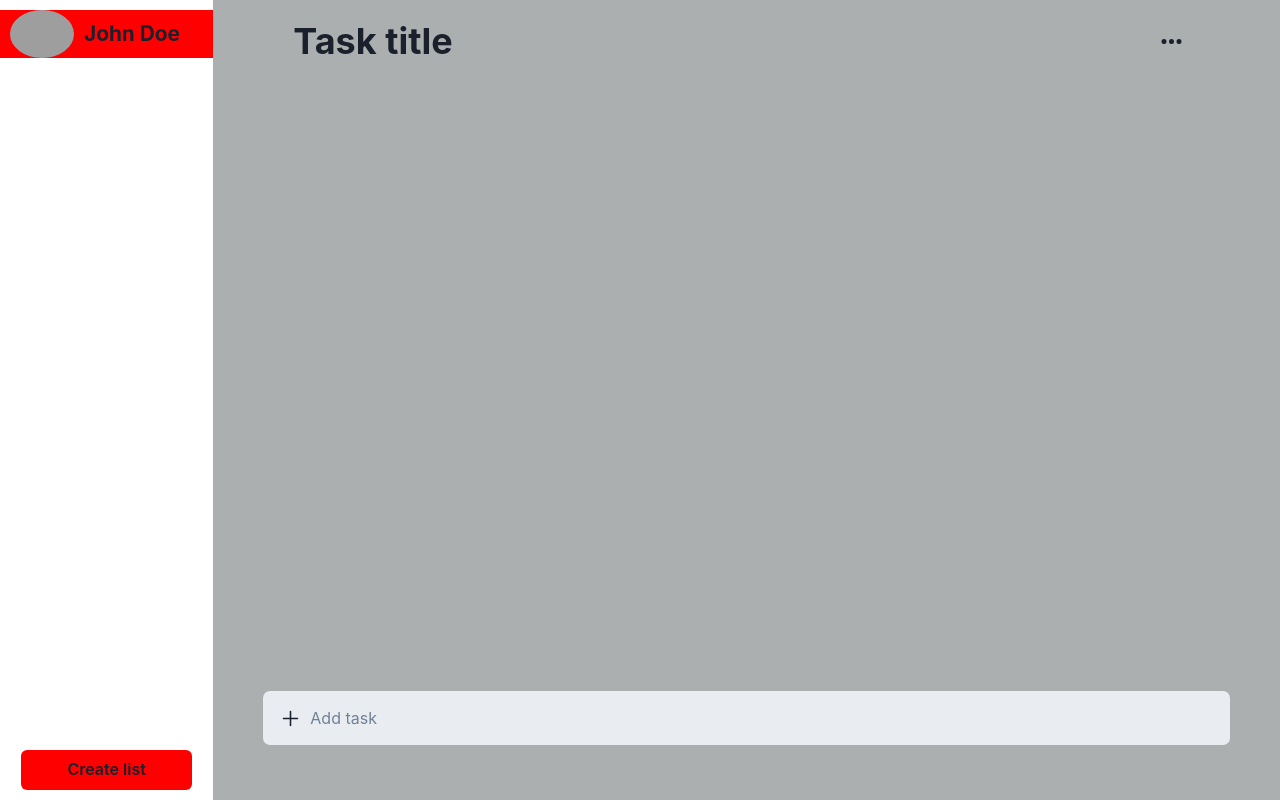
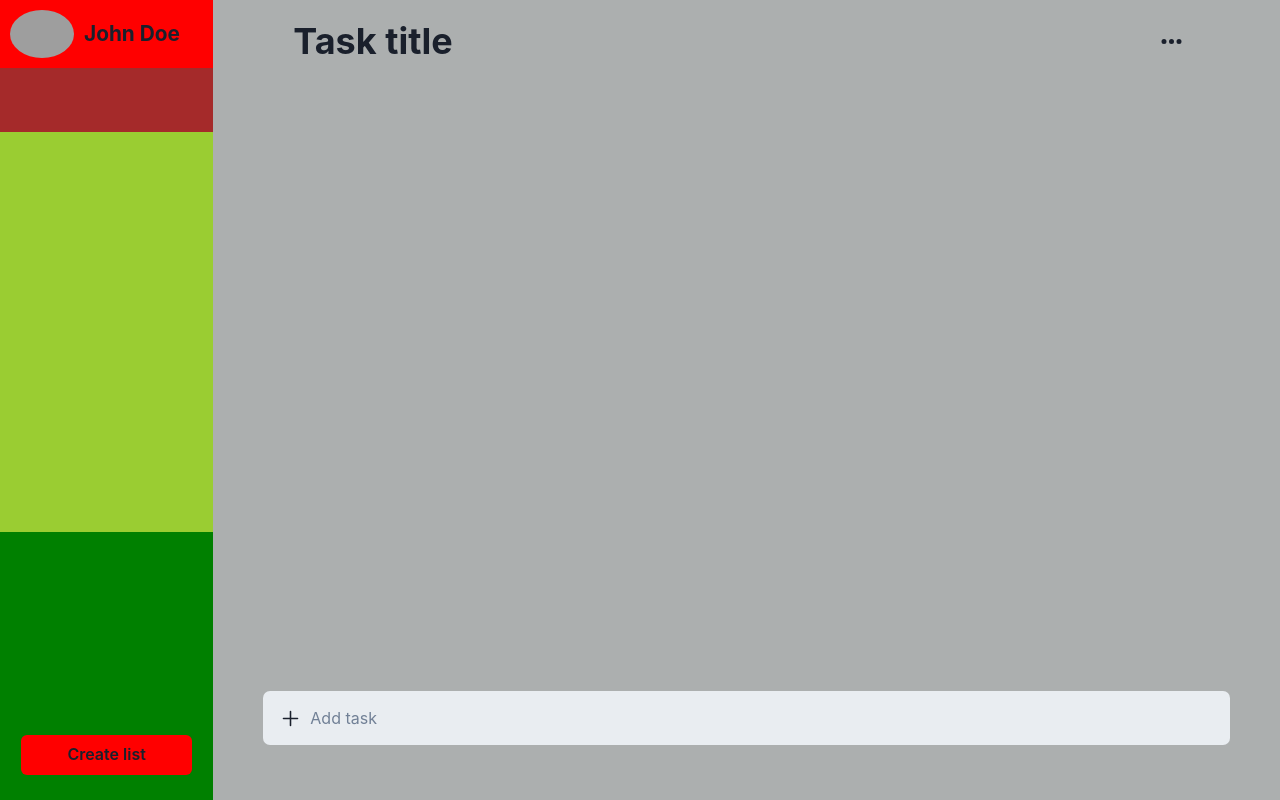
Before and after one commit to N-A-C-H-O/TaskApp, a React app: page / in a window 1280 px wide. Built offline with nearby package versions, Linux system fonts and the light colour scheme; grey boxes are pictures that could not be loaded; the HTML template or start-up script is replaced by a standard one.

Commit message:
style: modify ListContainer styles and every ListItem

```diff
--- a/src/components/ListContainer.tsx
+++ b/src/components/ListContainer.tsx
@@ -1,4 +1,4 @@
-import { Box, Button } from "@chakra-ui/react";
+import { Box, Button, Flex } from "@chakra-ui/react";
 import { useState } from "react";
 import { CreateList, List } from "../types";
 import { v4 as uuidv4 } from "uuid";
@@ -18,14 +18,16 @@ const ListContainer = () => {
   }
 
   return (
-    <Box>
+    <Flex flexDirection="column" justify="space-between" bg="green" h="100%">
+        <Box bg="yellowgreen" h="100%" maxH="25rem" overflowY="auto">
           {
             lists.map(() => {
               return <ListItem />
             })
           }
-        <Button bg="red" w="80%" mx="auto" display="block" onClick={() => createList()}>Create list</Button>
         </Box>
+        <Button bg="red" w="80%" mb="25px" mx="auto" display="block" onClick={() => createList()}>Create list</Button>
+    </Flex>
   )
 }
 
--- a/src/components/Navbar.tsx
+++ b/src/components/Navbar.tsx
@@ -3,8 +3,8 @@ import ListContainer from "./ListContainer";
 
 const Navbar = () => {
   return (
-    <Flex flexDirection="column" justify="space-between" display={{sm: "none", md: "flex"}} my="10px">
-        <Flex bg="red" align="center" gap="10px">
+    <Flex flexDirection="column" bg="brown" display={{sm: "none", md: "flex"}}>
+        <Flex bg="red" align="center" gap="10px" py="10px" mb="4rem">
             <Image src="https://xsgames.co/randomusers/assets/avatars/male/29.jpg" rounded="50%" width="4em" ml="10px" />
             <Heading as="h4" fontSize="1.3em">John Doe</Heading>
         </Flex>
```
Lines whose indentation alone changed are shown as unchanged.
